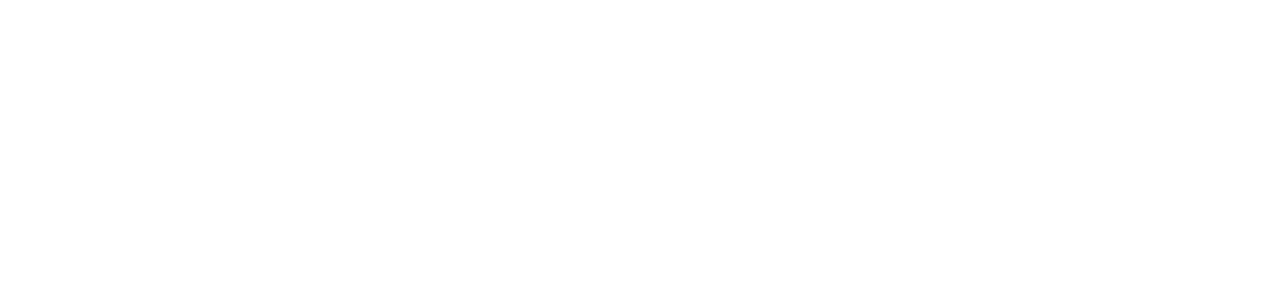
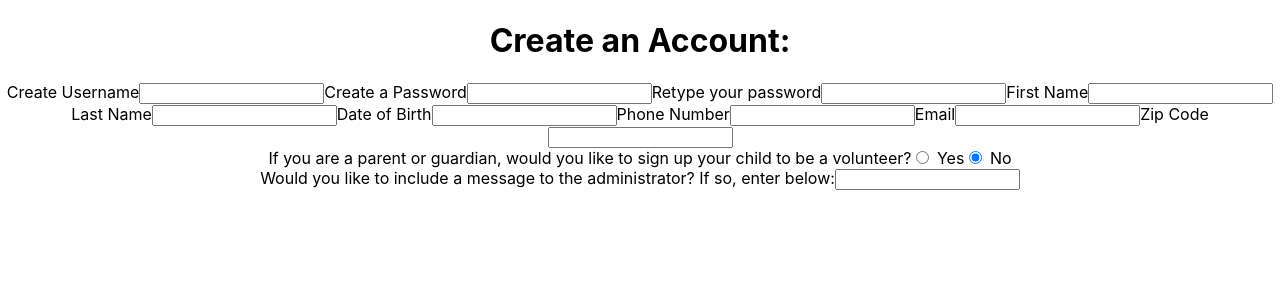
Before and after one commit to crystalatk/smile_up, a React (Create React App) app: page / in a window 1280 px wide. Shown: the top 300 px of the page. Built offline with nearby package versions, Linux system fonts and the light colour scheme.

Commit message:
begins form to create a new user account; incomplete

```diff
--- a/src/App.js
+++ b/src/App.js
@@ -1,7 +1,8 @@
 import "./App.css";
+import NewNonMinorAccount from "./components/NewNonMinorAccount";
 
 function App() {
-  return <div className="App"></div>;
+  return <div className="App"><NewNonMinorAccount/></div>;
 }
 
 export default App;
--- /dev/null
+++ b/src/components/NewNonMinorAccount.jsx
@@ -0,0 +1,59 @@
+import { useState } from 'react';
+
+const NewNonMinorAccount = () => {
+    const [firstName, setFirstName] = useState('');
+    const [hasMinor, setHasMinor] = useState(false);
+
+    const _handleHasMinorChange = e => {
+        setHasMinor(e.target.value);
+    }
+
+
+
+    return (
+        <>
+            <h1>Create an Account:</h1>
+            <form>
+                <label>Create Username
+                    <input></input>
+                </label>
+                <label>Create a Password
+                    <input></input>
+                </label>
+                <label>Retype your password
+                    <input></input>
+                </label>
+                <label>First Name
+                    <input></input>
+                </label>
+                <label>Last Name
+                    <input></input>
+                </label>
+                <label>Date of Birth
+                    <input></input>
+                </label>
+                <label>Phone Number
+                    <input></input>
+                </label>
+                <label>Email
+                    <input></input>
+                </label>
+                <label>Zip Code
+                    <input></input>
+                </label>
+                <div>
+                    <label>If you are a parent or guardian, would you like to sign up your child to be a volunteer?
+                        <input type="radio" value={true} checked={hasMinor === true} onChange={_handleHasMinorChange} name="minor_signup"/> Yes
+                        <input type="radio" value={false} checked={hasMinor === false} onChange={_handleHasMinorChange} name="minor_signup"/> No
+                    </label>
+                </div>
+                <label>Would you like to include a message to the administrator? If so, enter below:
+                    <input></input>
+                </label>
+
+            </form>
+        </>
+    )
+}
+
+export default NewNonMinorAccount;
```
Also changed, not shown: 2 other files (tests, documents, lock files or other folders).
